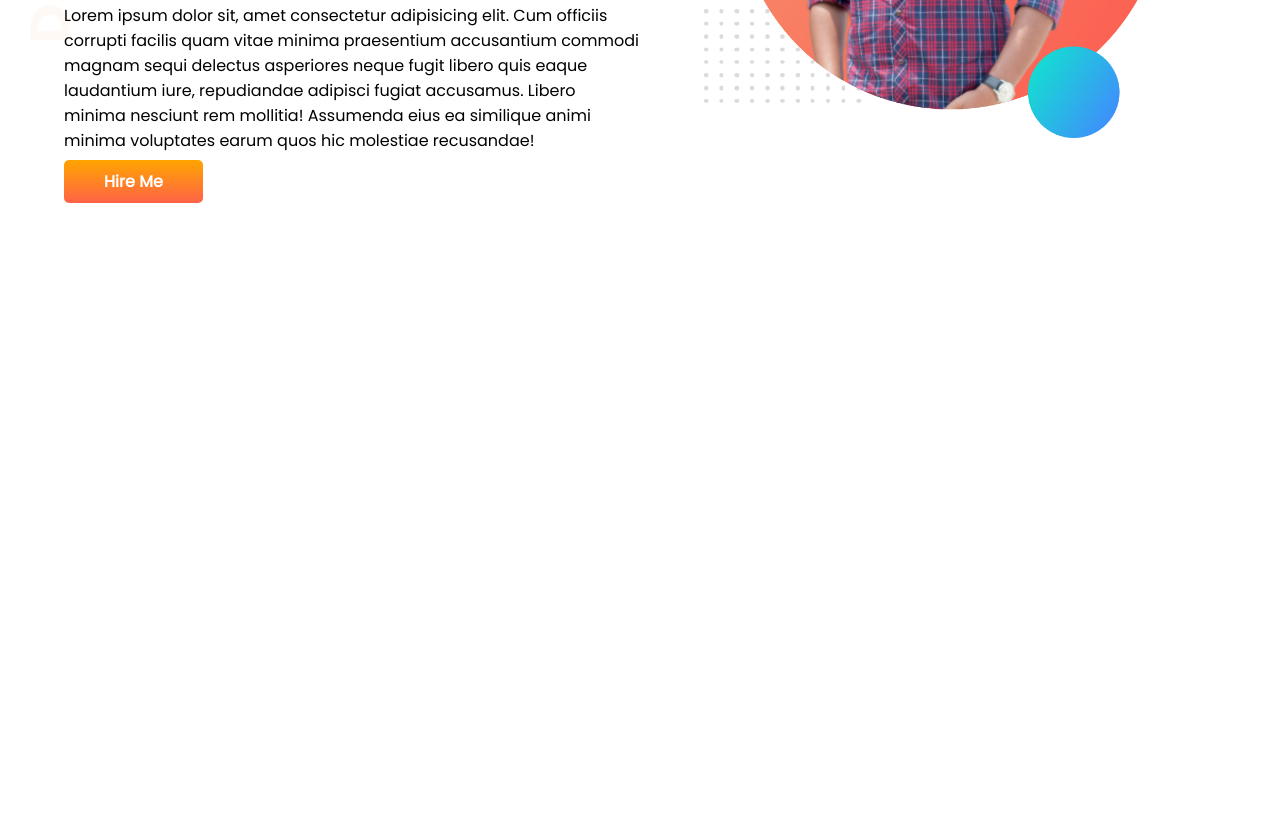
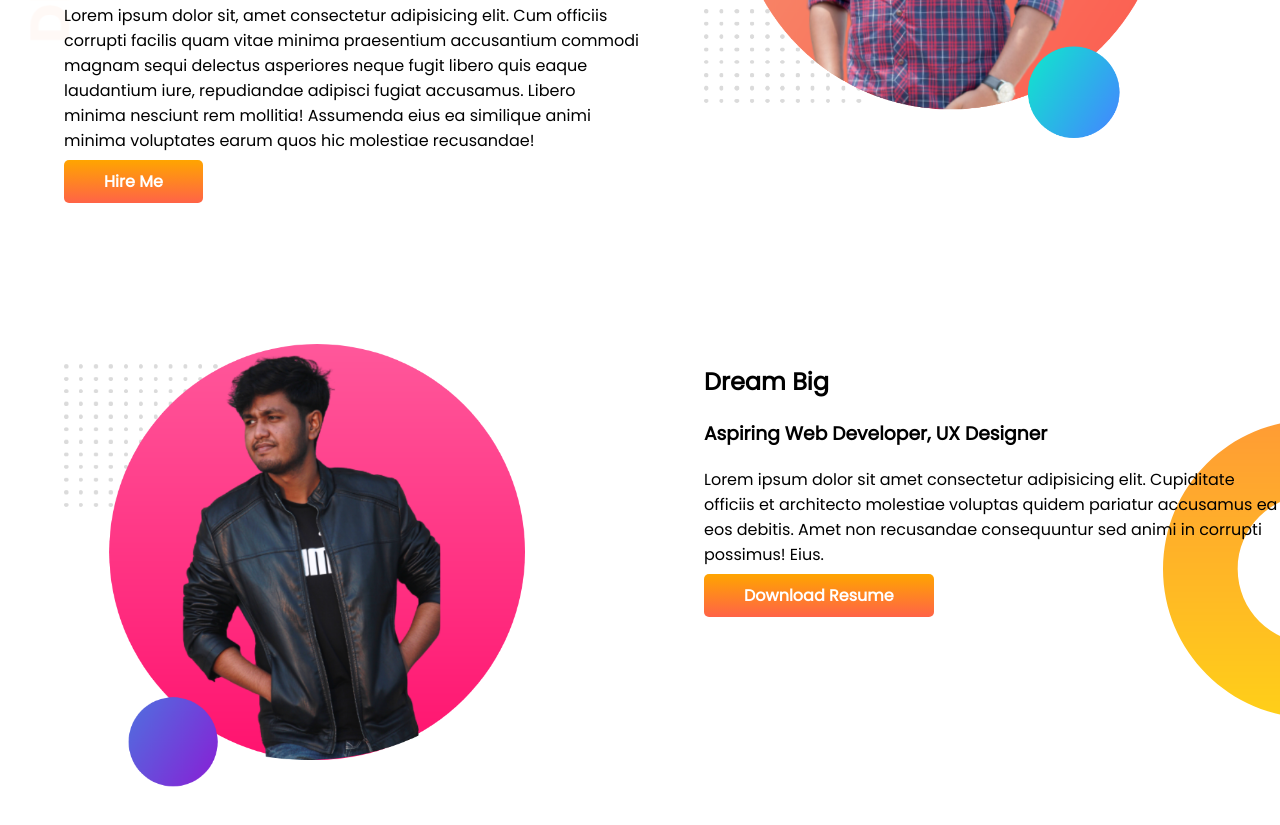
Before and after one commit to nafisnihal/portfolio, a plain HTML site: page index.html in a window 1280 px wide. Shown: the part 319-1144 px from the top of the page. Before the commit the page ends 800 px from the top, so only its background shows below. Drawn offline with Linux system fonts and the light colour scheme.

Commit message:
middle-banner

```diff
--- a/index.html
+++ b/index.html
@@ -24,6 +24,17 @@
             <img src="images/nihal-bg.png" alt="nihal-bg">
         </div>
     </section>
+    <section class="dream-big">
+        <div class="half-width">
+            <img src="images/nihal-bg2.png" alt="">
+        </div>
+        <div class="half-width">
+            <h2>Dream Big</h2>
+            <h3>Aspiring Web Developer, UX Designer</h3>
+            <p>Lorem ipsum dolor sit amet consectetur adipisicing elit. Cupiditate officiis et architecto molestiae voluptas quidem pariatur accusamus ea eos debitis. Amet non recusandae consequuntur sed animi in corrupti possimus! Eius.</p>
+            <a class="link-button" target="_blank" href="">Download Resume</a>
+        </div>
+    </section>
 
 </body>
 </html>
--- a/style.css
+++ b/style.css
@@ -11,6 +11,7 @@ h1{
 }
 section{
     display: flex;
+    margin-bottom: 150px;
 }
 .half-width{
     width: 50%;
@@ -33,3 +34,8 @@ section{
     background-repeat: no-repeat;
 
 }
+.dream-big{
+    background-image: url(images/dream-bg.png);
+    background-repeat: no-repeat;
+    background-position: right;
+}
```
Also changed, not shown: images/nihal-bg2.png (added).
